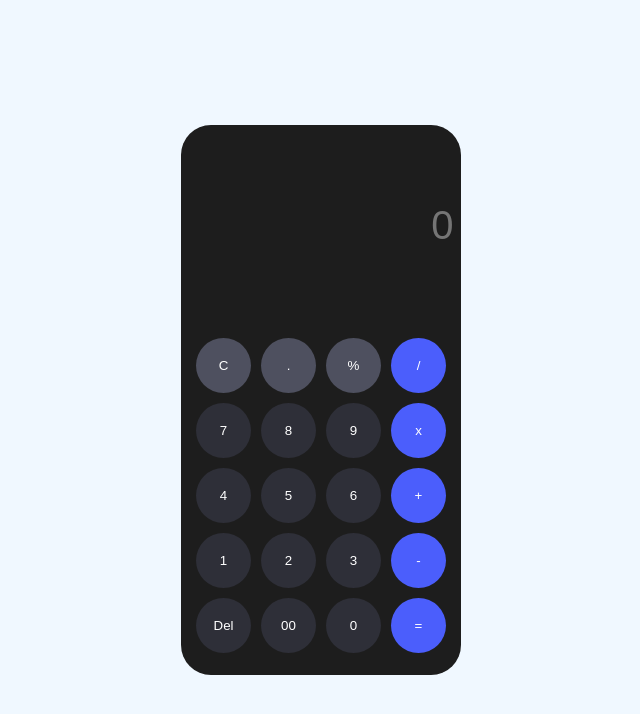
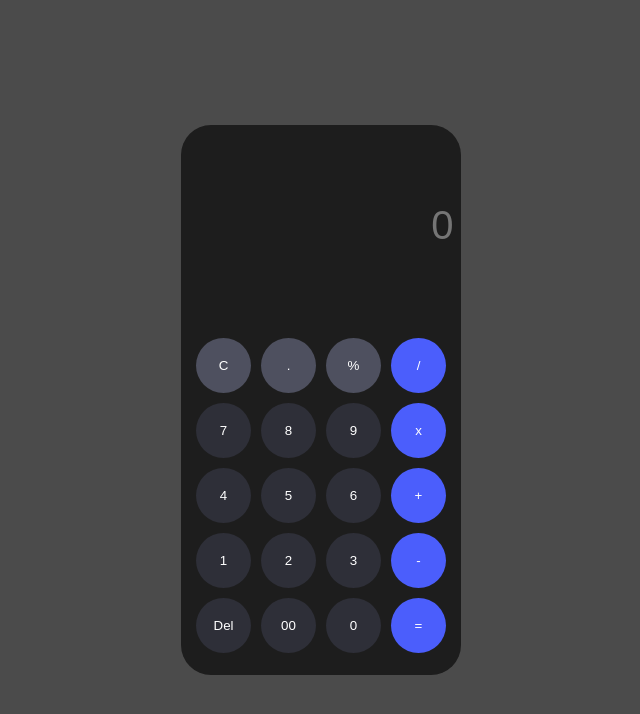
Before and after one commit to NachiketaTiwari69/Calculator-, a plain HTML site: page index.html in a window 1280 px wide. Shown: the whole page, without its empty margins (319-959 px from the left). Drawn offline with Linux system fonts and the light colour scheme.

Commit message:
css changes

```diff
--- a/style.css
+++ b/style.css
@@ -7,7 +7,7 @@
 
 .main {
     height: 100vh;
-    background-color: aliceblue;
+    background-color: rgb(75, 75, 75);
     display: flex;
     align-items: center;
     justify-content: center;
```
